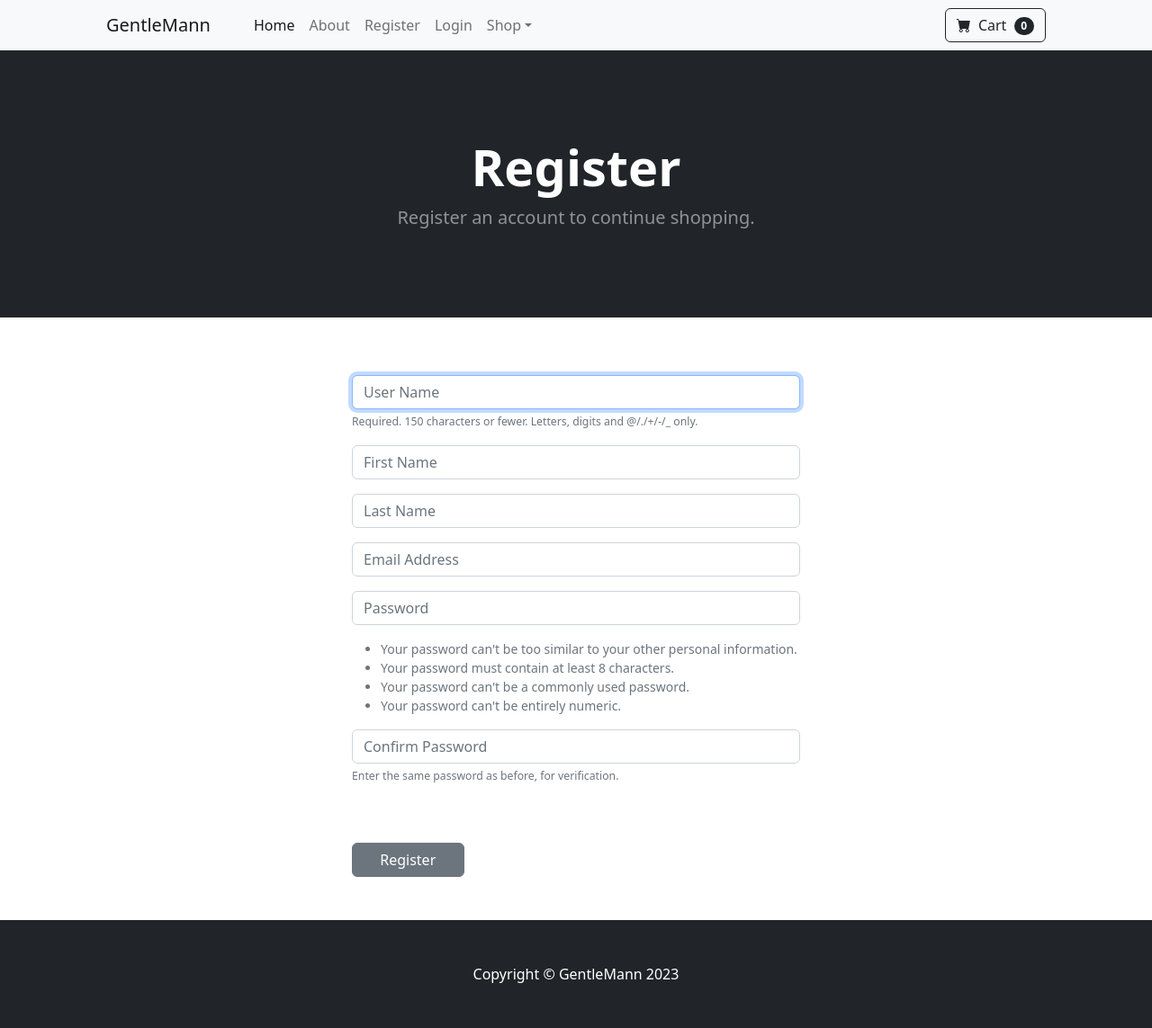
After one commit to geoffreykithuku/django-ecommerce, a Django app: page /register/ in a window 1280 px wide. The commit adds this page. Shown: the whole page at 90% size. Run offline with Django 5.2, Linux system fonts and the light colour scheme; some libraries are stand-ins or nearby versions.

Commit message:
register and authenticate new users

```diff
--- /dev/null
+++ b/store/forms.py
@@ -0,0 +1,32 @@
+
+from django import forms
+from django.contrib.auth.models import User
+from django.contrib.auth.forms import UserCreationForm
+
+
+class SignUpForm(UserCreationForm):
+	email = forms.EmailField(label="", widget=forms.TextInput(attrs={'class':'form-control', 'placeholder':'Email Address'}))
+	first_name = forms.CharField(label="", max_length=100, widget=forms.TextInput(attrs={'class':'form-control', 'placeholder':'First Name'}))
+	last_name = forms.CharField(label="", max_length=100, widget=forms.TextInput(attrs={'class':'form-control', 'placeholder':'Last Name'}))
+
+	class Meta:
+		model = User
+		fields = ('username', 'first_name', 'last_name', 'email', 'password1', 'password2')
+
+	def __init__(self, *args, **kwargs):
+		super(SignUpForm, self).__init__(*args, **kwargs)
+
+		self.fields['username'].widget.attrs['class'] = 'form-control'
+		self.fields['username'].widget.attrs['placeholder'] = 'User Name'
+		self.fields['username'].label = ''
+		self.fields['username'].help_text = '<span class="form-text text-muted"><small>Required. 150 characters or fewer. Letters, digits and @/./+/-/_ only.</small></span>'
+
+		self.fields['password1'].widget.attrs['class'] = 'form-control'
+		self.fields['password1'].widget.attrs['placeholder'] = 'Password'
+		self.fields['password1'].label = ''
+		self.fields['password1'].help_text = '<ul class="form-text text-muted small"><li>Your password can\'t be too similar to your other personal information.</li><li>Your password must contain at least 8 characters.</li><li>Your password can\'t be a commonly used password.</li><li>Your password can\'t be entirely numeric.</li></ul>'
+
+		self.fields['password2'].widget.attrs['class'] = 'form-control'
+		self.fields['password2'].widget.attrs['placeholder'] = 'Confirm Password'
+		self.fields['password2'].label = ''
+		self.fields['password2'].help_text = '<span class="form-text text-muted"><small>Enter the same password as before, for verification.</small></span>'
--- a/store/templates/navbar.html
+++ b/store/templates/navbar.html
@@ -28,6 +28,10 @@
           <a class="nav-link" href="{% url 'logout' %}">Logout</a>
         </li>
         {% else %}
+        <li class="nav-item">
+          <a class="nav-link" href="{% url 'register' %}">Register</a>
+        </li>
+
         <li class="nav-item">
           <a class="nav-link" href="{% url 'login' %}">Login</a>
         </li>
--- /dev/null
+++ b/store/templates/register.html
@@ -0,0 +1,36 @@
+{% extends 'base.html' %}
+{% block content %}
+
+<header class="bg-dark py-5">
+  <div class="container px-4 px-lg-5 my-5">
+    <div class="text-center text-white">
+      <h1 class="display-4 fw-bolder">Register</h1>
+      <p class="lead fw-normal text-white-50 mb-0">
+        Register an account to continue shopping.
+      </p>
+    </div>
+  </div>
+</header>
+
+<section class="pt-3 pb-5">
+  <div class="container px-4 px-lg-5 mt-5">
+    <div class="row gx-4 gx-lg-5 align-items-center">
+      <div class="col-md-6 offset-md-3 mx-auto">
+        <form
+          method="POST"
+          action="{% url 'register' %}"
+          class=""
+        >
+          {% csrf_token %}
+
+          {{form.as_p}}
+
+          <br /><br />
+          <button type="submit" class="btn btn-secondary w-25">Register</button>
+        </form>
+      </div>
+    </div>
+  </div>
+</section>
+
+{% endblock %}
--- a/store/urls.py
+++ b/store/urls.py
@@ -6,5 +6,6 @@ urlpatterns = [
     path("about/", views.about, name="about"),
     path("login/", views.login_user, name="login"),
     path("logout/", views.logout_user, name="logout"),
+    path("register/", views.register_user, name="register"),
 
 ]
--- a/store/views.py
+++ b/store/views.py
@@ -3,6 +3,9 @@ from .models import Category, Customer, Product, Order
 
 from django.contrib.auth import authenticate, login, logout
 from django.contrib import messages
+from django.contrib.auth.models import User
+from django.contrib.auth.forms import UserCreationForm
+from .forms import SignUpForm
 
 # Create your views here.
 
@@ -34,3 +37,23 @@ def logout_user(request):
     logout(request)
     messages.success(request, "Successfully logged out")
     return redirect('home')
+
+def register_user(request):
+    form = SignUpForm()
+    if request.method == 'POST':
+        form = SignUpForm(request.POST)
+        if form.is_valid():
+            form.save()
+            username=form.cleaned_data.get('username')
+            password=form.cleaned_data.get('password1')
+
+            user = authenticate(request, username=username, password=password)
+            if user is not None:
+                login(request, user)
+                messages.success(request, "You have signed up successfully")
+                return redirect('home')
+        else:
+            messages.error(request,"An error occurred. Please try again.")
+            return redirect('register')
+    else:
+        return render(request, 'register.html', {"form": form})
```
Also changed, not shown: store/templates/base.html (+5 -2 lines), db.sqlite3.
